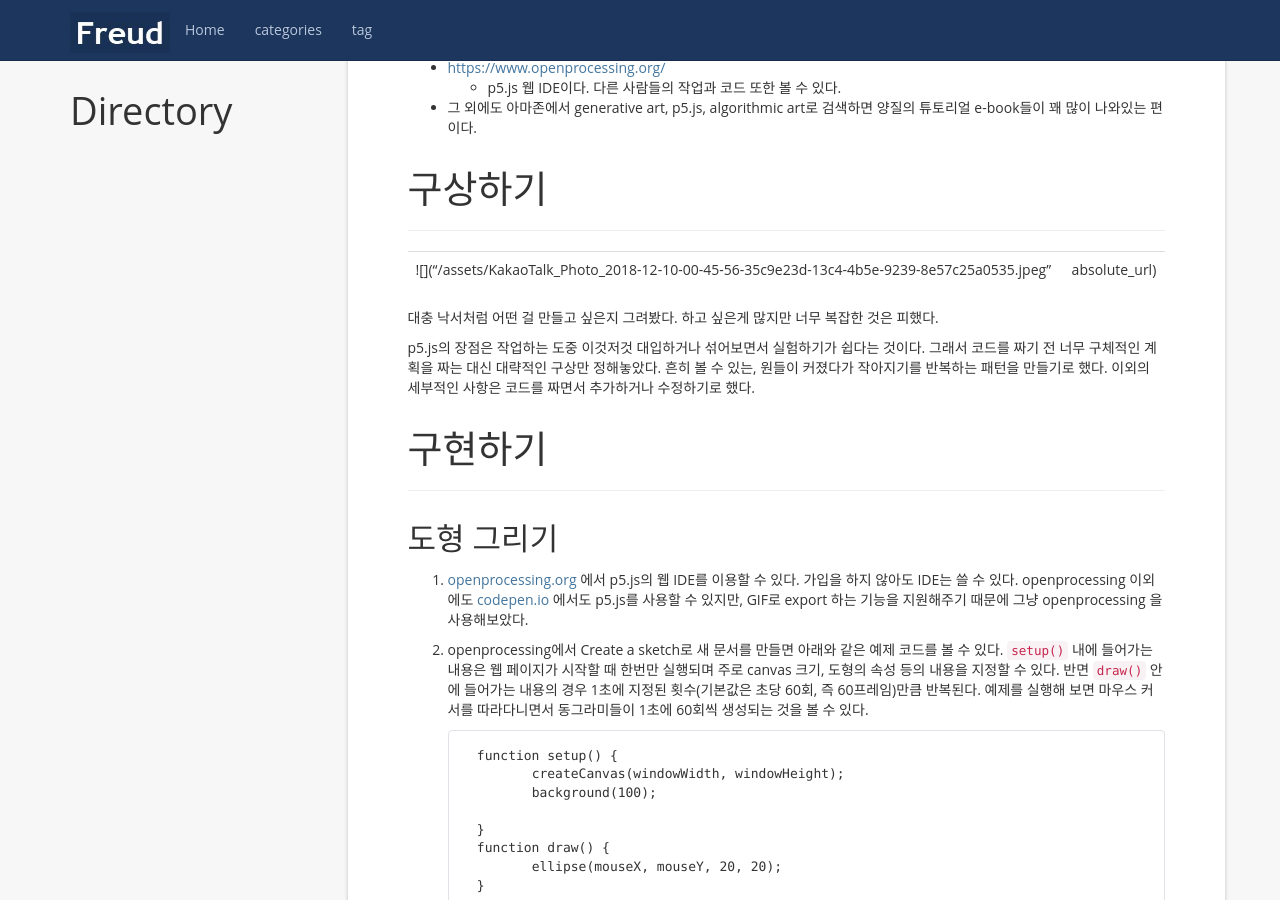
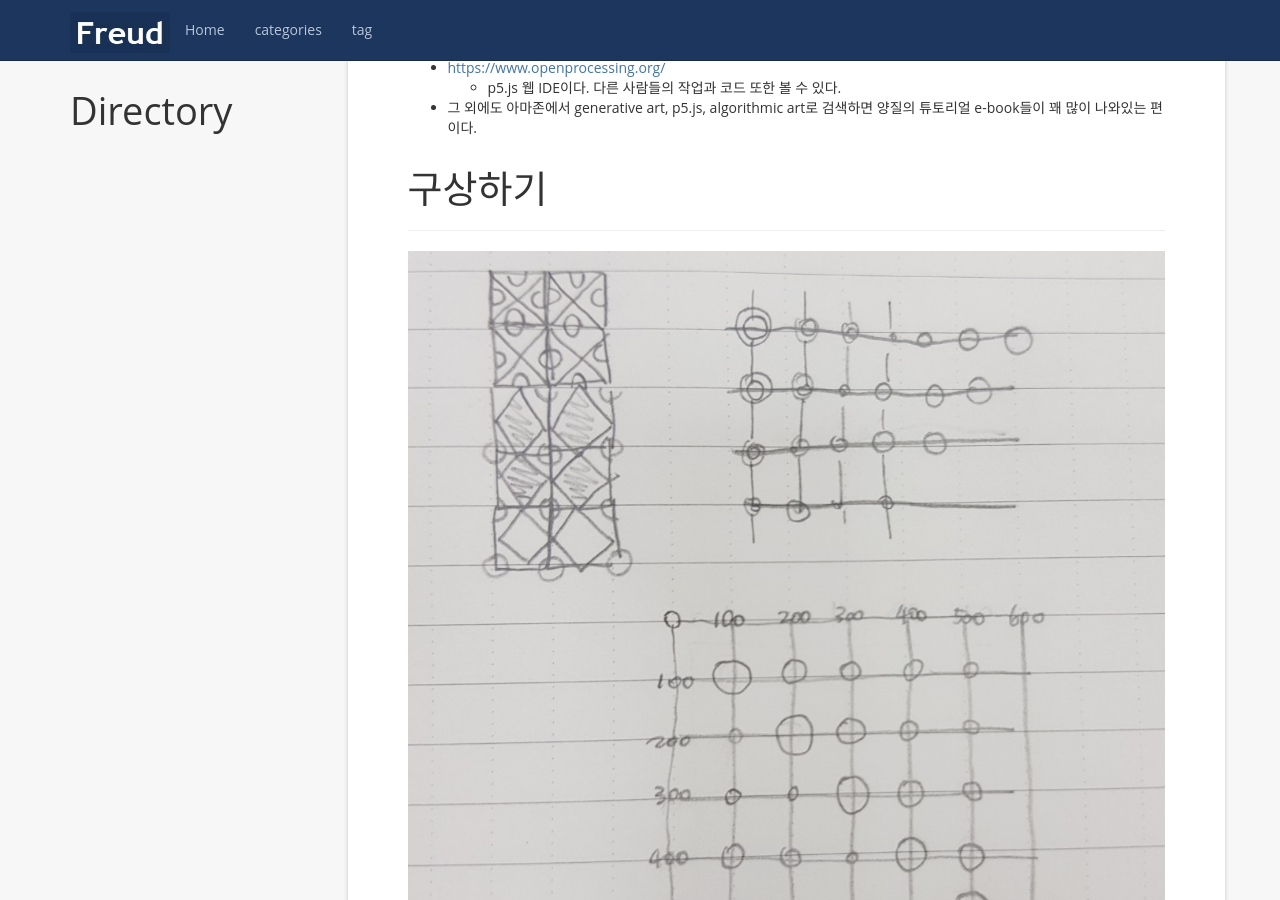
Before and after one commit to mididice/mididice.github.io, a Jekyll site: the page built from _posts/2018-12-23-p5js-gif.md, in a window 1280 px wide and 900 px high, scrolled down 942 px. Built offline with Jekyll 4.4.1, drawn with Linux system fonts in a browser that asks for light colours; nearby versions of some CDN libraries; a script that is not in the unit is left out; comment, search, counter and statistics services are not loaded.

Commit message:
Update 2018-12-23-p5js-gif.md

```diff
--- a/_posts/2018-12-23-p5js-gif.md
+++ b/_posts/2018-12-23-p5js-gif.md
@@ -33,7 +33,7 @@ CodePen 혹은 트위터에서 인터랙티브한 웹 작업물을 만드는 사
 
 ---
 
-![]("/assets/KakaoTalk_Photo_2018-12-10-00-45-56-35c9e23d-13c4-4b5e-9239-8e57c25a0535.jpeg" | absolute_url)
+![]({{"/assets/KakaoTalk_Photo_2018-12-10-00-45-56-35c9e23d-13c4-4b5e-9239-8e57c25a0535.jpeg" | absolute_url}})
 
 대충 낙서처럼 어떤 걸 만들고 싶은지 그려봤다. 하고 싶은게 많지만 너무 복잡한 것은 피했다.
 
```
